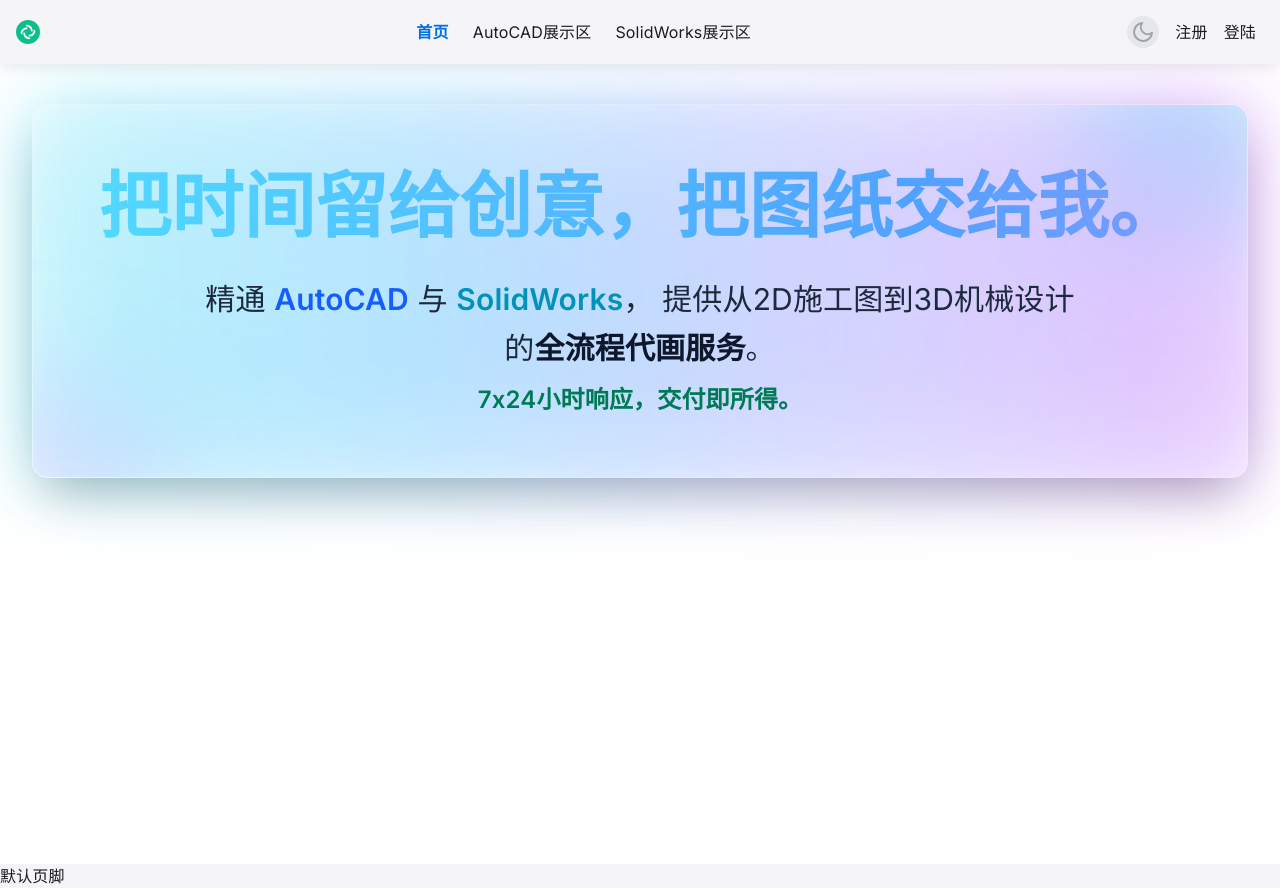
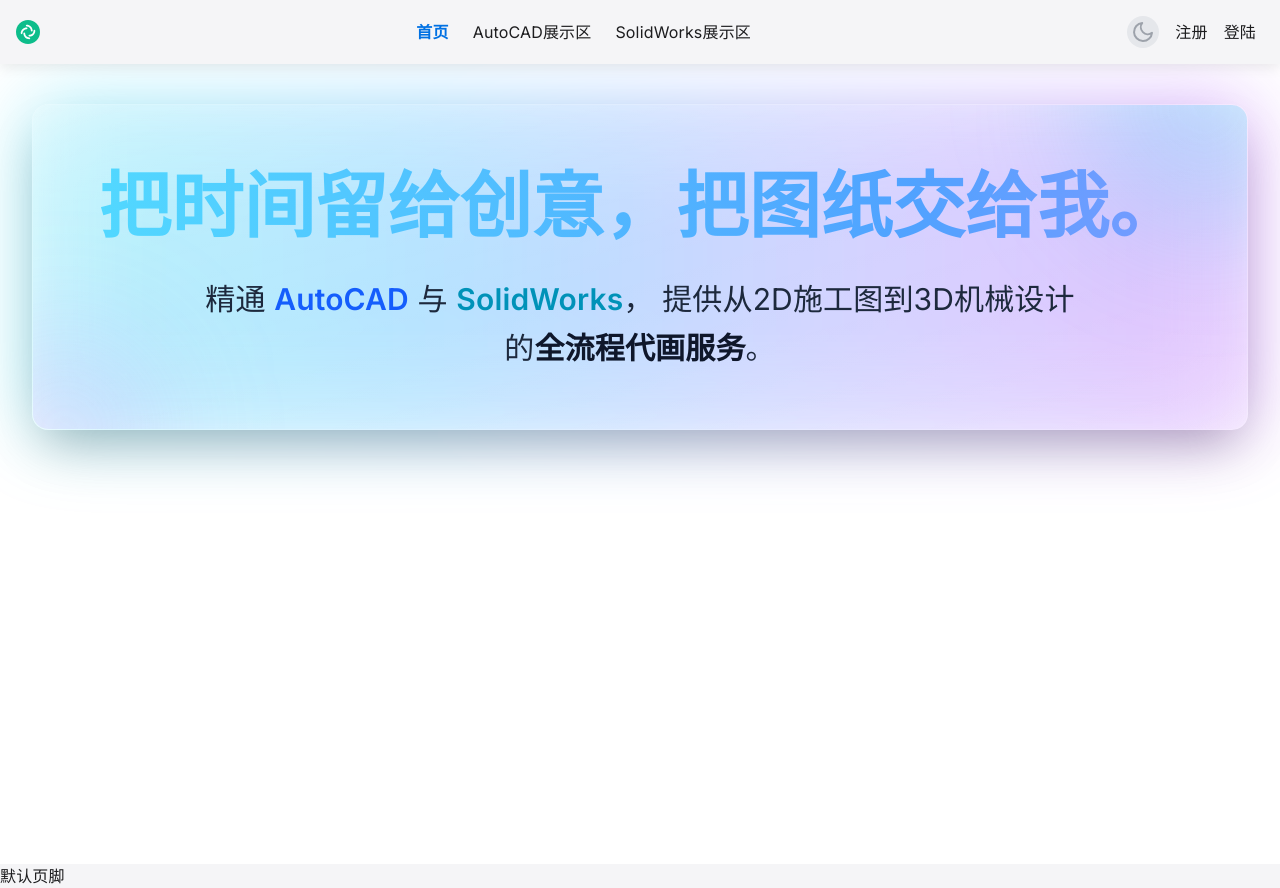
Before and after one commit to ding0501/260601_react, a React (Vite) app: page / in a window 1280 px wide. Built offline with nearby package versions, Linux system fonts and the light colour scheme.

Commit message:
优化了

```diff
--- a/index.html
+++ b/index.html
@@ -4,7 +4,7 @@
     <meta charset="UTF-8" />
     <link rel="icon" type="image/svg+xml" href="/favicon.svg" />
     <meta name="viewport" content="width=device-width, initial-scale=1.0" />
-    <title>专业代画</title>
+    <title>个人技能展示网页</title>
     <link
       rel="stylesheet"
       href="https://fonts.googleapis.com/css2?family=Inter:wght@400;600&family=Open+Sans:wght@400;600&family=Poppins:wght@500;700&family=Source+Sans+3:wght@400;600&display=swap"
--- a/src/components/Disclaimer.tsx
+++ b/src/components/Disclaimer.tsx
@@ -91,7 +91,7 @@
                 精通 <span className="text-blue-600 font-bold">AutoCAD</span> 与 <span className="text-cyan-600 font-bold">SolidWorks</span>，
                 提供从2D施工图到3D机械设计的<strong className="text-slate-900 font-bold">全流程代画服务</strong>。
                 <br className="hidden sm:block" />
-                <span className="inline-block mt-1 sm:mt-2 text-emerald-700 font-semibold text-sm sm:text-base md:text-lg lg:text-xl xl:text-2xl break-words">7x24小时响应，交付即所得。</span>
+                {/* <span className="inline-block mt-1 sm:mt-2 text-emerald-700 font-semibold text-sm sm:text-base md:text-lg lg:text-xl xl:text-2xl break-words">7x24小时响应，交付即所得。</span> */}
               </p>
             </div>
 
```
